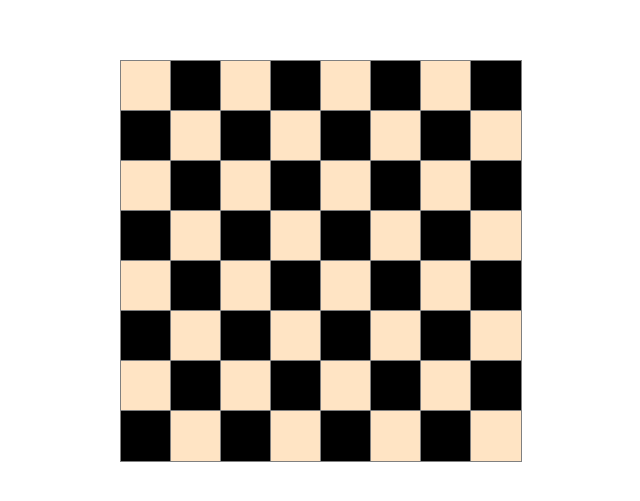
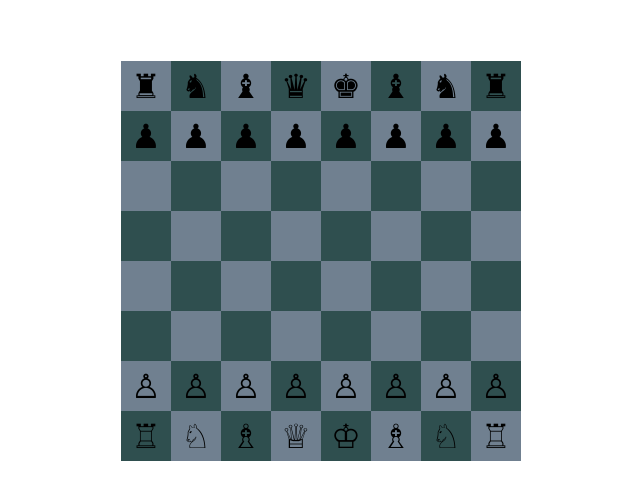
Before and after one commit to deweesa/boardgames, a React (Create React App) app in the folder new-client/: page / in a window 1280 px wide. Shown: the part 139-640 px from the top of the page, without its empty margins (319-959 px from the left). Built offline with nearby package versions, Linux system fonts and the light colour scheme.

Commit message:
Working on the movement of pieces. No real game logic implemented yet

```diff
--- /dev/null
+++ b/new-client/src/components/Square.jsx
@@ -0,0 +1,27 @@
+import React, { Component } from 'react';
+
+export default class Square extends Component {
+
+	constructor(props) {
+		super(props);
+	}
+
+	onClick = (event) => {
+		let { piece, row, col, parentCallback } = this.props
+
+		parentCallback({
+			row,
+			col,
+			piece
+		})
+	}
+
+	render() {
+		const {color, keyValue} = this.props;
+		return(
+			<div className="square" color={color} key={keyValue} onClick={this.onClick}>
+				{this.props.piece.type}
+			</div>
+		)
+	}
+}
--- a/new-client/src/components/board.css
+++ b/new-client/src/components/board.css
@@ -28,3 +28,25 @@
 .light-grid {
 	background-color: bisque;
 }
+
+.square {
+	text-align: center;
+	line-height: 50px;
+	width: 50px;
+	height: 50px;
+	font-size: 25pt;
+	/*pointer-events: none;*/
+	cursor: default;
+}
+
+.square[color='light-square'] {
+	background-color: slategray;
+}
+
+.square[color='dark-square'] {
+	background-color: darkslategray;
+}
+
+.square[color='highlighted'] {
+	background-color: yellow;
+}
--- a/new-client/src/components/board.jsx
+++ b/new-client/src/components/board.jsx
@@ -1,46 +1,359 @@
 import React, { Component } from 'react';
 import './board.css';
+import Square from './Square';
+
+	//Pawn
+	const WP = '\u2659'
+	const BP = '\u265f'
+
+	//King
+	const WK = '\u2654'
+	const BK = '\u265a'
+
+	//Queen
+	const WQ = '\u2655'
+	const BQ = '\u265b'
+
+	//Rook
+	const WR = '\u2656'
+	const BR = '\u265c'
+
+	//Bishop
+	const WB = '\u2657'
+	const BB = '\u265D'
+
+	//Knight
+	const WN = '\u2658'
+	const BN = '\u265E'
+
+	const W_PIECES = [WP, WK, WQ, WR, WB, WN]
+	const B_PIECES = [BP, BK, BQ, BR, BB, BN]
+
+	const fenStart = 'rnbqkbnr/pppppppp/8/8/8/8/PPPPPPPP/RNBQKBNR w KQkq - 0 1'
+
+	const EMPTY_SQUARE = { color: '',
+												type: ''
+											}
 
 export default class Board extends Component {
 	/* TODO:
 	*/
-	state = {};
 
 	constructor(props) {
 		super(props)
 
+		/* ! Order of board represented is that black pieces are first
+				 two rows, and white peices are last two rows */
 		this.state = {
 			rows: props.rows,
 			cols: props.cols,
-			grid:	(() => {
-				let grid = [];
-				for(let row = 0; row < props.rows; row++) {
-					for(let col = 0; col < props.cols; col++) {
-						grid.push({row, col});
+			grid: (() => {
+				var i = 0;
+				var rows = [], currentRow = [];
+				var col = 0, row = 0
+				const highlighted = false
+				var curr_char = fenStart[i];
+
+				while(curr_char !== ' ') {
+					if(curr_char === '/') {
+						rows.push(currentRow)
+						currentRow = [];
+						row++;
+						col = 0;
+					}
+					else if(curr_char.charCodeAt() < 58) {
+						let empty_spaces = parseInt(curr_char);
+						for(let j = 0; j < empty_spaces; j++) {
+							currentRow.push({
+								row,
+								col,
+								highlighted,
+								piece: EMPTY_SQUARE
+							})
+							col++;
+						}
+					} else {
+						currentRow.push({
+							row,
+							col,
+							highlighted,
+							piece: this.charToPiece(curr_char)
+						})
+						col++;
+					}
+					i++;
+					curr_char = fenStart[i];
+				}
+
+				rows.push(currentRow);
+				return rows;
+			})(),
+			sourceSelected: false,
+			destinationSelected: false,
+			whitesTurn: true
+		}
+	}
+
+	charToPiece = (char) => {
+		var color = (char.charCodeAt() > 96)? 'b' : 'w';
+		var piece = '';
+		switch(char) {
+			case 'k':
+				piece =  BK;
+				break;
+			case 'q':
+				piece = BQ;
+				break;
+			case 'b':
+				piece = BB;
+				break;
+			case 'r':
+				piece = BR;
+				break;
+			case 'n':
+				piece = BN;
+				break;
+			case 'p':
+				piece = BP;
+				break;
+
+			case 'K':
+				piece = WK;
+				break;
+			case 'Q':
+				piece = WQ;
+				break;
+			case 'B':
+				piece = WB;
+				break;
+			case 'R':
+				piece = WR;
+				break;
+			case 'N':
+				piece = WN;
+				break;
+			case 'P':
+				piece = WP;
+				break;
+		}
+
+		return {
+			color,
+			type: piece
+		}
+	}
+
+	highlightSquares = (sourceCoordinates, piece, grid) => {
+			let { whitesTurn } = this.state;
+			const { row, col } = sourceCoordinates;
+
+			if(piece.type === WP){
+				if(piece.row === 0) return; //bounds check that we are at the top of the board
+				let coords = {
+					row: sourceCoordinates.row-1,
+					col: sourceCoordinates.col
+				}
+				grid[coords.row][coords.col].highlighted = true;
+
+			} else if(piece.type === BP) {
+				if(piece.row === 7) return; //bounds check that we are at the bottom of the board
+				let coords = {
+					row: sourceCoordinates.row+1,
+					col: sourceCoordinates.col
+				}
+				grid[coords.row][coords.col].highlighted = true;
+
+			} else if(piece.type === WR || piece.type === BR) {
+				let piece_found;
+
+				//North
+				let n_runner = row - 1;
+				piece_found = false;
+				while(n_runner >= 0 && !piece_found) {
+					if(grid[n_runner][col].piece === EMPTY_SQUARE) {
+						grid[n_runner][col].highlighted = true;
+					} else {
+						piece_found = true;
+
+						let piece = grid[n_runner][col].piece;
+						console.log(piece);
+						if(whitesTurn && piece.color === 'b') {
+							grid[n_runner][col].highlighted = true;
+						} else if(!whitesTurn && piece.color === 'w') {
+							grid[n_runner][col].highlighted = true;
+						}
+					}
+
+					n_runner--;
+				}
+
+				//South
+				let s_runner = row + 1;
+				piece_found = false;
+				while(s_runner < this.state.rows && !piece_found){
+					if(grid[s_runner][col].piece === EMPTY_SQUARE) {
+						grid[s_runner][col].highlighted = true;
+					} else {
+						console.log('south else check')
+						piece_found = true;
+
+						let piece = grid[s_runner][col].piece;
+						console.log(piece);
+						if(whitesTurn && piece.color === 'b') {
+							grid[s_runner][col].highlighted = true;
+						} else if(!whitesTurn && piece.color === 'w') {
+							grid[s_runner][col].highlighted = true;
+						}
+					}
+
+					s_runner++;
+				}
+
+				//West
+				let w_runner = col - 1;
+				piece_found = false;
+				while(w_runner >= 0 && !piece_found) {
+					if(grid[row][w_runner].piece === EMPTY_SQUARE) {
+						grid[row][w_runner].highlighted = true;
+					} else {
+						console.log('west else check')
+						piece_found = true;
+
+						let piece = grid[row][w_runner].piece;
+						console.log(piece);
+						if(whitesTurn && piece.color === 'b') {
+							grid[row][w_runner].highlighted = true;
+						} else if(!whitesTurn && piece.color === 'w') {
+							grid[row][w_runner].highlighted = true;
+						}
+					}
+
+					w_runner--;
+				}
+
+				//East
+				let e_runner = col + 1;
+				piece_found = false;
+				while(e_runner < this.state.cols && !piece_found){
+					if(grid[row][e_runner].piece === EMPTY_SQUARE) {
+						grid[row][e_runner].highlighted = true;
+					} else {
+						console.log('east else check')
+						console.log(`${row}-${e_runner}`)
+						piece_found = true;
+
+						let piece = grid[row][e_runner].piece;
+						console.log(piece);
+						if(whitesTurn && piece.color === 'b') {
+							console.log('why aint you going')
+							grid[row][e_runner].highlighted = true;
+						} else if(!whitesTurn && piece.color === 'w') {
+							grid[row][e_runner].highlighted = true;
+						}
+					}
+
+					e_runner++;
+				}
+			} else if(piece.type === WB || piece.type === BB) {
+				let piece_found = false;
+
+				//NW
+				let row_runner = row - 1;
+				let col_runner = col - 1;
+
+				while(row_runner >= 0 && col_runner >= 0 && !piece_found) {
+					if(grid[row_runner][col_runner].piece = EMPTY_SQUARE) {
+						grid[row_runner][col_runner].highlighted = true;
+					} else {
+						piece_found = true;
 					}
 				}
+				//NE
+				//SW
+				//SE
+			}
 
-				return grid;
-			})()
+			return grid
+
+	};
+
+	clearHighlights = (grid) => {
+		for(let i = 0; i < this.state.rows; i++) {
+			for(let j = 0; j < this.state.cols; j++) {
+				grid[i][j].highlighted = false;
+			}
+		}
+
+		return grid;
+	}
+
+	handleCallback = (childData) => {
+		console.log(childData);
+
+		let {row, col, piece} = childData;
+		let {grid, sourceSelected, destinationSelected, whitesTurn} = this.state;
+
+		let enemyPiece = whitesTurn? 'b' : 'w';
+
+		//Source hasn't been selected
+		if(!sourceSelected) {
+
+			//Check to see if player selects and empty square or the other players square.
+			//If so return and do nothing.
+			if(piece.type === '' || piece.color === enemyPiece) return; //checks out on FIRST PICK
+
+			sourceSelected = true;
+			let sourceCoordinates = {row, col};
+
+			let newGrid = this.highlightSquares(sourceCoordinates, piece, grid)
+
+			this.setState({
+				...this.state,
+				sourceCoordinates,
+				sourceSelected,
+				grid:	newGrid
+			})
+
+			return;
+
+		} else {
+			if(piece.type !== '' && piece.color !== enemyPiece) return;
+			if(grid[row][col].highlighted === false) return;
+			let {sourceCoordinates, highlightList} = this.state
+
+			console.log('a valid destination was selected')
+
+			grid[row][col].piece = grid[sourceCoordinates.row][sourceCoordinates.col].piece
+			grid[sourceCoordinates.row][sourceCoordinates.col].piece = EMPTY_SQUARE
+
+			grid = this.clearHighlights(grid);
+
+			this.setState({
+				...this.state,
+				whitesTurn: !whitesTurn,
+				//highlightList: [],
+				sourceSelected: false,
+				grid
+			})
 		}
 	}
 
 	render() {
-		let isLight = true;
-
-		const gridItems = this.state.grid.map((grid) => {
-			let gridColor = isLight? "light-grid" : "dark-grid";
+		var isLight = false;
+		const board = this.state.grid.map((row) => {
 			isLight = !isLight;
-			if(grid.col === 7) isLight = !isLight;
-
-			return <div key={grid.row.toString() + '-' + grid.col.toString()}
-				className={"grid-item " + gridColor}></div>
+			return row.map((square) => {
+				let squareColor = square.highlighted? "highlighted" : isLight? "light-square" : "dark-square";
+				isLight = !isLight;
+				const key = square.row.toString() + '-' + square.col.toString();
+				return <Square key={key} row={square.row} col={square.col} color={squareColor} piece={square.piece} parentCallback={this.handleCallback}/>
+			})
 		})
 
 		return(
 			<div className="board-container">
 				<div className="grid">
-					{gridItems}
+					{board}
 				</div>
 			</div>
 		)
```
